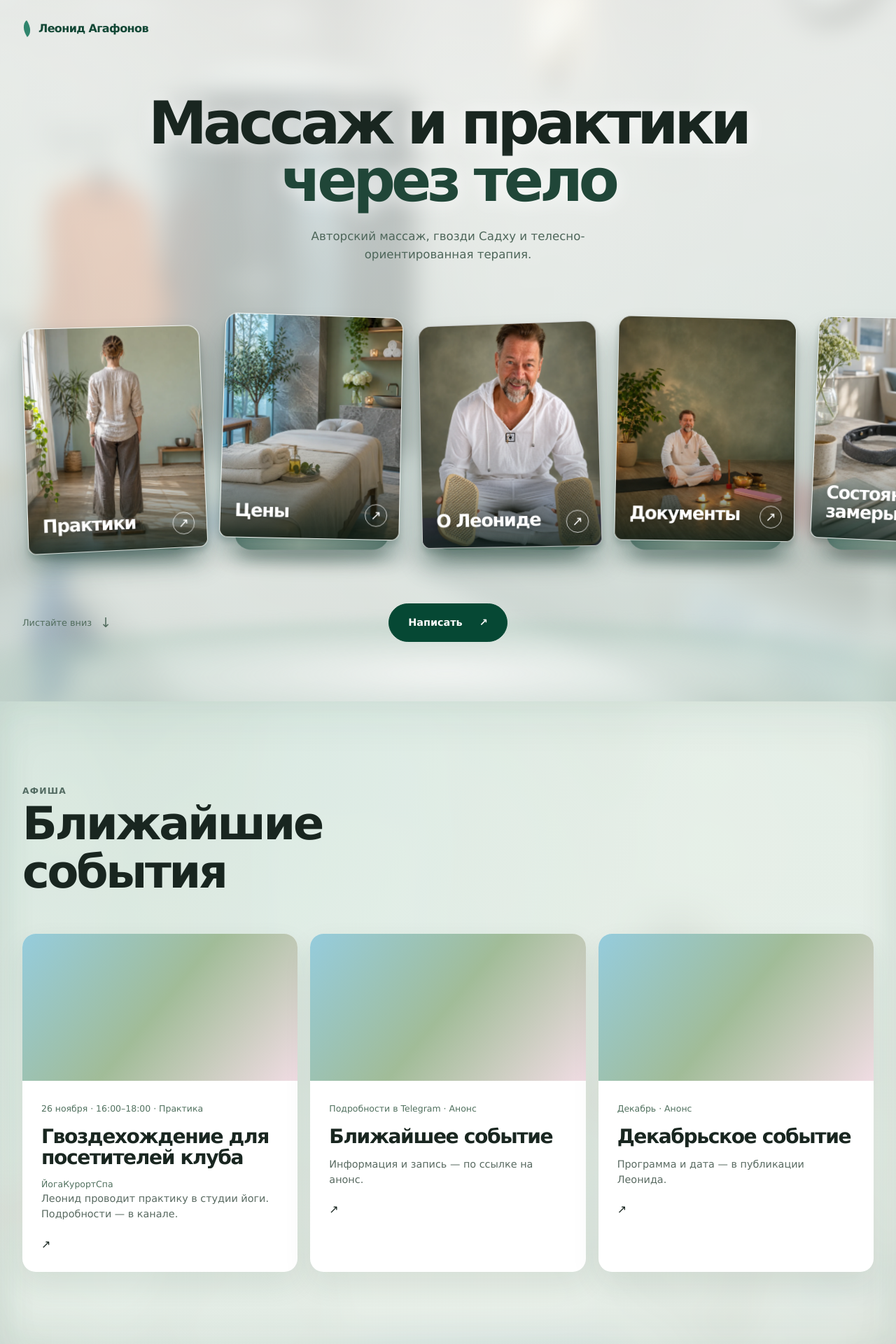
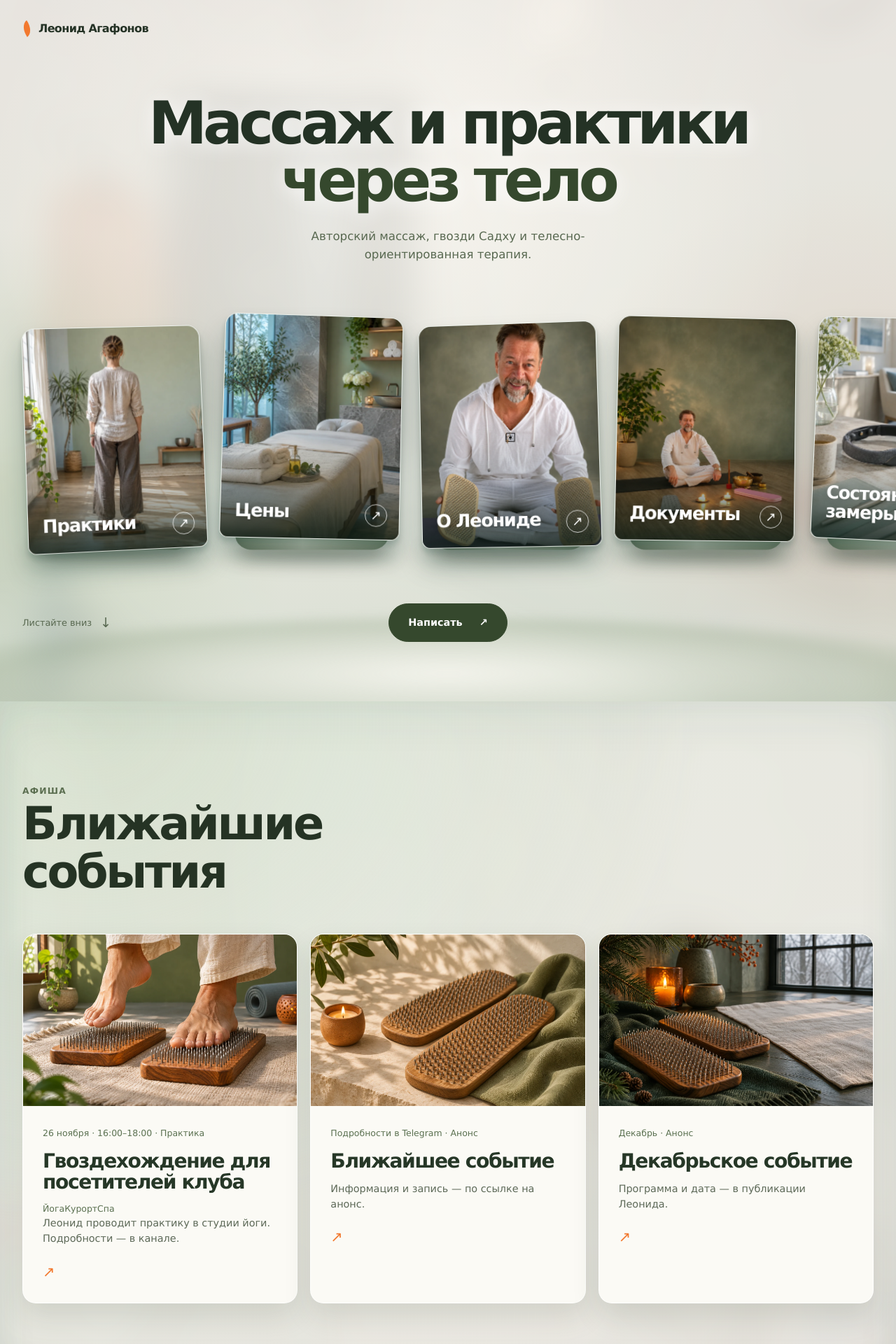
Before and after one commit to ranhomer2010-sketch/Leonid, a PHP site: page / in a window 1280 px wide. Shown: the top 1920 px of the page at 70% size. Run offline with PHP 8.4, Linux system fonts and the light colour scheme.

Commit message:
Добавить тематические иллюстрации афиши и тёплую палитру

```diff
--- a/assets/site.css
+++ b/assets/site.css
@@ -92,3 +92,23 @@
 @media(max-width:980px){.credentials-grid{grid-template-columns:repeat(2,minmax(0,1fr))}}
 @media(max-width:720px){.about-second{width:64%;margin-top:15px}.credentials-grid{gap:12px}.credential-image{height:170px}.credential-caption{padding:16px;min-height:115px}.credential-caption h3{font-size:1rem}.credential-caption span{right:12px;top:12px}}
 @media(max-width:450px){.credentials-grid{grid-template-columns:1fr 1fr}.credential-image{height:145px;padding:8px}.credential-caption p{font-size:.72rem}}
+
+/* Warm olive and ivory palette inspired by the supplied Yogasfera reference */
+:root{--ink:#253324;--deep:#35482d;--blue:#6c886a;--sky:#c6d8d0;--ice:#e3ebe5;--sage:#75866d;--mint:#c4d4b8;--sand:#ddd4c9;--pink:#e9d9d6;--paper:#ede9e3;--line:#d1d5c9;--muted:#5d6958}
+body{background:var(--paper)}:focus-visible{outline-color:#f2792f}.section-index{color:#5b6e50}.brand{color:#35482d}.brand-mark{background:#f2792f}
+.hero{background:radial-gradient(ellipse 58% 70% at 45% 27%,rgba(255,252,245,.96),transparent 80%),radial-gradient(ellipse 34% 45% at 3% 72%,rgba(196,212,184,.66),transparent 88%),radial-gradient(ellipse 38% 46% at 96% 66%,rgba(225,200,186,.52),transparent 88%),linear-gradient(180deg,#ede9e3,#e6e9dd 72%,#d9e1d4)}
+.hero::before{background:url('cabinet-editorial-1.webp') center 48%/cover no-repeat;opacity:.12;filter:blur(24px) saturate(.55)}
+.hero::after{background:radial-gradient(ellipse at center,rgba(255,253,247,.7) 0%,rgba(145,163,132,.31) 58%,transparent 75%)}
+.hero h1 span{color:#35482d}.hero-lead,.hero-scroll{color:#596951}.brand,.hero h1{color:#243225}
+.gallery-card{background:#b8c7b0}.gallery-stage::before{background:linear-gradient(90deg,#75866d,#d1d8c6 44%,#84937a);box-shadow:0 17px 23px rgba(40,56,37,.26),inset 0 -7px 8px rgba(32,49,31,.13)}.gallery-stage::after{background:rgba(31,44,30,.26)}
+.button,.button-light,.dock-write{background:#35482d;border-color:#35482d}.button:hover,.button-light:hover,.dock-write:hover{background:#4b6340;border-color:#4b6340}.dock-nav{color:#35482d}.scroll-dock{background:rgba(248,246,239,.94);border-color:#d6d7c8}
+.services{background:radial-gradient(ellipse at 92% 0%,rgba(197,212,184,.42),transparent 47%),linear-gradient(145deg,#f0eee8,#e7e9df)}
+.service-card,.service-card:nth-child(2),.service-card:nth-child(3){background:linear-gradient(145deg,rgba(255,253,248,.92),rgba(237,238,229,.82));border-color:rgba(255,255,255,.72)}.service-card:nth-child(2){background:linear-gradient(145deg,#e7ebdf,#dce4d5)}.service-card:nth-child(3){background:linear-gradient(145deg,#f1ebe7,#e8e1da)}
+.upcoming{background:radial-gradient(ellipse at 10% 3%,rgba(213,225,203,.7),transparent 54%),linear-gradient(145deg,#e8ece2,#eeeae3)}
+.event-card{background:#fbfaf5;border:1px solid rgba(255,255,255,.8);box-shadow:0 19px 38px rgba(48,64,42,.13)}.event-card:hover{box-shadow:0 27px 49px rgba(48,64,42,.2)}.event-image{height:245px;background:#b7c6b0}.event-image img{width:100%;height:100%;object-fit:cover;transition:transform .65s}.event-card:hover .event-image img{transform:scale(1.055)}.event-body{padding:26px 28px 28px}.event-meta,.event-place{color:#5b7151}.event-body h3{color:#263727}.event-card .event-arrow{color:#f2792f;font-size:1.3rem}
+.price-list{background:radial-gradient(ellipse at 84% 4%,rgba(196,212,184,.36),transparent 50%),linear-gradient(160deg,#f7f5ee,#edece4)}.price-category{background:rgba(255,253,248,.8);box-shadow:0 17px 36px rgba(48,64,42,.11)}.price-category:hover,.price-category[open]{background:#fbfaf6;box-shadow:0 25px 45px rgba(48,64,42,.15)}.price-summary-meta,.price-value{color:#35482d}.price-expand{background:#e2e9dc;color:#35482d}.price-category[open] .price-expand{background:#f9e4d4;color:#b65820}.subscription{color:#546a4d}
+.about{background:radial-gradient(ellipse at 10% 18%,rgba(255,255,255,.48),transparent 49%),linear-gradient(140deg,#dbe6dc,#cddbcf 60%,#e7e8dc)}.about-years strong{color:#35482d}.about-copy>p,.about-facts p{color:#425542}.about-facts,.about-facts p{border-color:#abc0aa}.about-more{color:#af551d}.about-photo{background:#a5b3a5;box-shadow:0 32px 60px rgba(40,65,45,.23)}
+.credentials{background:radial-gradient(ellipse at 3% 10%,rgba(196,212,184,.35),transparent 51%),linear-gradient(135deg,#f2f0e9,#e5e9df)}.credential-card{background:#fbfaf6}.credential-image{background:#e6e9e0}.reviews{background:radial-gradient(ellipse at 85% 15%,rgba(232,217,214,.62),transparent 50%),linear-gradient(145deg,#eeeae3,#e2e8dd)}.review-card{background:#fbfaf6}.review-card span{color:#ad5521}
+.studio{background:radial-gradient(ellipse at 72% 5%,rgba(232,217,214,.42),transparent 51%),linear-gradient(150deg,#f8f6f0,#edece4)}.neuro{background:radial-gradient(ellipse at 84% 5%,rgba(255,255,255,.44),transparent 50%),linear-gradient(135deg,#e3e9dd,#d5dfd1)}.neuro p{color:#4c6049}.neuro-panel{box-shadow:0 22px 42px rgba(48,68,45,.13)}.custom-block{background:linear-gradient(150deg,#f5f2ea,#e6eade)}
+.contact{background:radial-gradient(ellipse at 85% 10%,rgba(131,156,116,.28),transparent 45%),linear-gradient(135deg,#263b2c,#354d38 65%,#273d2e)}.contact .section-index{color:#c6d7bc}.contact .button{background:#f2792f;border-color:#f2792f;color:#fff}.contact .button:hover{background:#ff9451;border-color:#ff9451}
+@media(max-width:720px){.event-image{height:210px}}
--- a/content/site.json
+++ b/content/site.json
@@ -211,7 +211,7 @@
       "place": "ЙогаКурортСпа",
       "description": "Леонид проводит практику в студии йоги. Подробности — в канале.",
       "url": "https://t.me/gvozdisadhu_leon33aga",
-      "image": "",
+      "image": "assets/event-yoga-nails.webp",
       "visible": true
     },
     {
@@ -222,7 +222,7 @@
       "place": "",
       "description": "Информация и запись — по ссылке на анонс.",
       "url": "https://t.me/gvozdisadhu_leon33aga/1154",
-      "image": "",
+      "image": "assets/event-sadhu-still-life.webp",
       "visible": true
     },
     {
@@ -233,7 +233,7 @@
       "place": "",
       "description": "Программа и дата — в публикации Леонида.",
       "url": "https://t.me/gvozdisadhu_leon33aga/1156",
-      "image": "",
+      "image": "assets/event-december.webp",
       "visible": true
     }
   ],
--- a/index.html
+++ b/index.html
@@ -3,7 +3,7 @@
 <head>
   <meta charset="utf-8">
   <meta name="viewport" content="width=device-width, initial-scale=1">
-  <meta name="theme-color" content="#f5f7ef">
+  <meta name="theme-color" content="#ede9e3">
   <title>Леонид Агафонов — массаж и телесные практики</title>
   <meta name="description" content="Леонид Агафонов: авторский массаж, гвоздепрактики, телесно-ориентированная терапия и нейротехнологии. Более 33 лет практики. Услуги, цены и запись.">
   <meta property="og:title" content="Леонид Агафонов — массаж и телесные практики">
@@ -12,7 +12,7 @@
   <link rel="canonical" href="https://ranhomer2010-sketch.github.io/Leonid/">
   <meta property="og:image" content="https://ranhomer2010-sketch.github.io/Leonid/assets/leonid-sadhu-studio.webp">
   <link rel="preload" as="image" href="assets/leonid-sadhu-studio.webp">
-  <link rel="stylesheet" href="assets/site.css?v=20261106a">
+  <link rel="stylesheet" href="assets/site.css?v=20261106b">
 </head>
 <body>
   <a class="skip" href="#main">К содержанию</a>
@@ -28,14 +28,14 @@
         <div class="gallery-stage stage-about"><a class="gallery-card gallery-about" href="#about"><img src="assets/leonid-sadhu-studio.webp" alt="" width="1638" height="2048" fetchpriority="high"><span class="gallery-label">О Леониде</span><span class="gallery-arrow" aria-hidden="true">↗</span></a></div>
         <div class="gallery-stage"><a class="gallery-card gallery-credentials" href="#credentials"><img src="assets/leonid-practice-studio.webp" alt="" loading="lazy"><span class="gallery-label">Документы</span><span class="gallery-arrow" aria-hidden="true">↗</span></a></div>
         <div class="gallery-stage"><a class="gallery-card gallery-neuro" href="#neuro"><img src="assets/state-measurement.webp" alt="" width="1024" height="1536" loading="lazy"><span class="gallery-label">Состояние и замеры</span><span class="gallery-arrow" aria-hidden="true">↗</span></a></div>
-        <div class="gallery-stage"><a class="gallery-card gallery-event" href="https://t.me/gvozdisadhu_leon33aga" target="_blank" rel="noopener noreferrer"><img src="assets/upcoming-room.webp" alt="" loading="lazy"><span class="gallery-label">Ближайшие события</span><span class="gallery-event-title">Гвоздехождение для посетителей клуба</span><span class="gallery-arrow" aria-hidden="true">↗</span></a></div>
+        <div class="gallery-stage"><a class="gallery-card gallery-event" href="https://t.me/gvozdisadhu_leon33aga" target="_blank" rel="noopener noreferrer"><img src="assets/event-yoga-nails.webp" alt="" loading="lazy"><span class="gallery-label">Ближайшие события</span><span class="gallery-event-title">Гвоздехождение для посетителей клуба</span><span class="gallery-arrow" aria-hidden="true">↗</span></a></div>
         <div class="gallery-stage"><a class="gallery-card gallery-contact" href="#contact"><img src="assets/cabinet-editorial-2.webp" alt="" width="1536" height="1024" loading="lazy"><span class="gallery-label">Контакты</span><span class="gallery-arrow" aria-hidden="true">↗</span></a></div>
       </div></div>
       <div class="hero-bottom container"><a class="hero-scroll" href="#formats">Листайте вниз <span aria-hidden="true">↓</span></a><a class="button hero-cta" href="https://t.me/Leoni_aga33" target="_blank" rel="noopener noreferrer">Написать <span aria-hidden="true">↗</span></a></div>
     </section>
-    <section class="section upcoming reveal" id="upcoming" aria-labelledby="upcoming-title"><div class="container"><div class="section-head"><div><span class="section-index">Афиша</span><h2 id="upcoming-title">Ближайшие события</h2></div></div><div class="upcoming-grid"><a class="event-card" href="https://t.me/gvozdisadhu_leon33aga" target="_blank" rel="noopener noreferrer"><div class="event-image empty" aria-hidden="true"></div><div class="event-body"><span class="event-meta">26 ноября · 16:00–18:00 · Практика</span><h3>Гвоздехождение для посетителей клуба</h3><div class="event-place">ЙогаКурортСпа</div><p>Леонид проводит практику в студии йоги. Подробности — в канале.</p><span class="event-arrow" aria-hidden="true">↗</span></div></a>
-        <a class="event-card" href="https://t.me/gvozdisadhu_leon33aga/1154" target="_blank" rel="noopener noreferrer"><div class="event-image empty" aria-hidden="true"></div><div class="event-body"><span class="event-meta">Подробности в Telegram · Анонс</span><h3>Ближайшее событие</h3><p>Информация и запись — по ссылке на анонс.</p><span class="event-arrow" aria-hidden="true">↗</span></div></a>
-        <a class="event-card" href="https://t.me/gvozdisadhu_leon33aga/1156" target="_blank" rel="noopener noreferrer"><div class="event-image empty" aria-hidden="true"></div><div class="event-body"><span class="event-meta">Декабрь · Анонс</span><h3>Декабрьское событие</h3><p>Программа и дата — в публикации Леонида.</p><span class="event-arrow" aria-hidden="true">↗</span></div></a></div></div></section>
+    <section class="section upcoming reveal" id="upcoming" aria-labelledby="upcoming-title"><div class="container"><div class="section-head"><div><span class="section-index">Афиша</span><h2 id="upcoming-title">Ближайшие события</h2></div></div><div class="upcoming-grid"><a class="event-card" href="https://t.me/gvozdisadhu_leon33aga" target="_blank" rel="noopener noreferrer"><div class="event-image"><img src="assets/event-yoga-nails.webp" alt="Гвоздехождение для посетителей клуба" loading="lazy"></div><div class="event-body"><span class="event-meta">26 ноября · 16:00–18:00 · Практика</span><h3>Гвоздехождение для посетителей клуба</h3><div class="event-place">ЙогаКурортСпа</div><p>Леонид проводит практику в студии йоги. Подробности — в канале.</p><span class="event-arrow" aria-hidden="true">↗</span></div></a>
+        <a class="event-card" href="https://t.me/gvozdisadhu_leon33aga/1154" target="_blank" rel="noopener noreferrer"><div class="event-image"><img src="assets/event-sadhu-still-life.webp" alt="Ближайшее событие" loading="lazy"></div><div class="event-body"><span class="event-meta">Подробности в Telegram · Анонс</span><h3>Ближайшее событие</h3><p>Информация и запись — по ссылке на анонс.</p><span class="event-arrow" aria-hidden="true">↗</span></div></a>
+        <a class="event-card" href="https://t.me/gvozdisadhu_leon33aga/1156" target="_blank" rel="noopener noreferrer"><div class="event-image"><img src="assets/event-december.webp" alt="Декабрьское событие" loading="lazy"></div><div class="event-body"><span class="event-meta">Декабрь · Анонс</span><h3>Декабрьское событие</h3><p>Программа и дата — в публикации Леонида.</p><span class="event-arrow" aria-hidden="true">↗</span></div></a></div></div></section>
     <section class="section services reveal" id="formats" aria-labelledby="formats-title"><div class="container"><div class="section-head"><div><span class="section-index">Практики</span><h2 id="formats-title">Выберите практику</h2></div></div><div class="service-grid">
       <article class="service-card"><h3>Массаж</h3><p>Авторская техника массажа, расслабляющие, лимфодренажные и энергетические практики.</p></article>
       <article class="service-card"><h3>Гвозди Садху</h3><p>Индивидуальные и групповые сессии: лежание, стояние, сидение и хождение на гвоздях Садху.</p></article>
--- a/site.template.html
+++ b/site.template.html
@@ -3,7 +3,7 @@
 <head>
   <meta charset="utf-8">
   <meta name="viewport" content="width=device-width, initial-scale=1">
-  <meta name="theme-color" content="#f5f7ef">
+  <meta name="theme-color" content="#ede9e3">
   <title>{{site_title}}</title>
   <meta name="description" content="{{seo_description}}">
   <meta property="og:title" content="{{site_title}}">
@@ -12,7 +12,7 @@
   <link rel="canonical" href="{{site_url}}/">
   <meta property="og:image" content="{{site_url}}/{{image_portrait_path}}">
   <link rel="preload" as="image" href="{{image_portrait_path}}">
-  <link rel="stylesheet" href="assets/site.css?v=20261106a">
+  <link rel="stylesheet" href="assets/site.css?v=20261106b">
 </head>
 <body>
   <a class="skip" href="#main">К содержанию</a>
```
Also changed, not shown: assets/event-december.webp (added), assets/event-sadhu-still-life.webp (added), assets/event-yoga-nails.webp (added).
